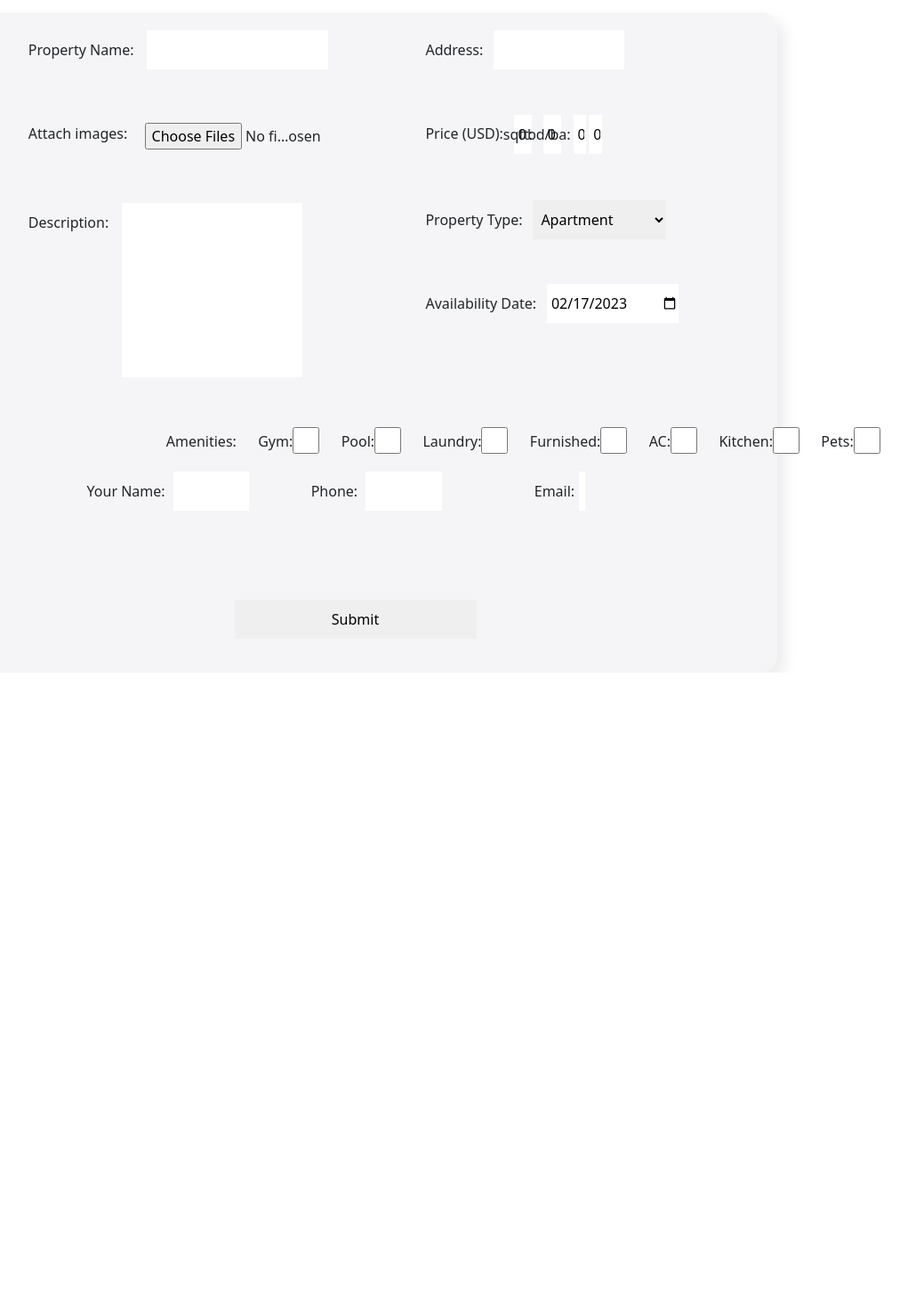
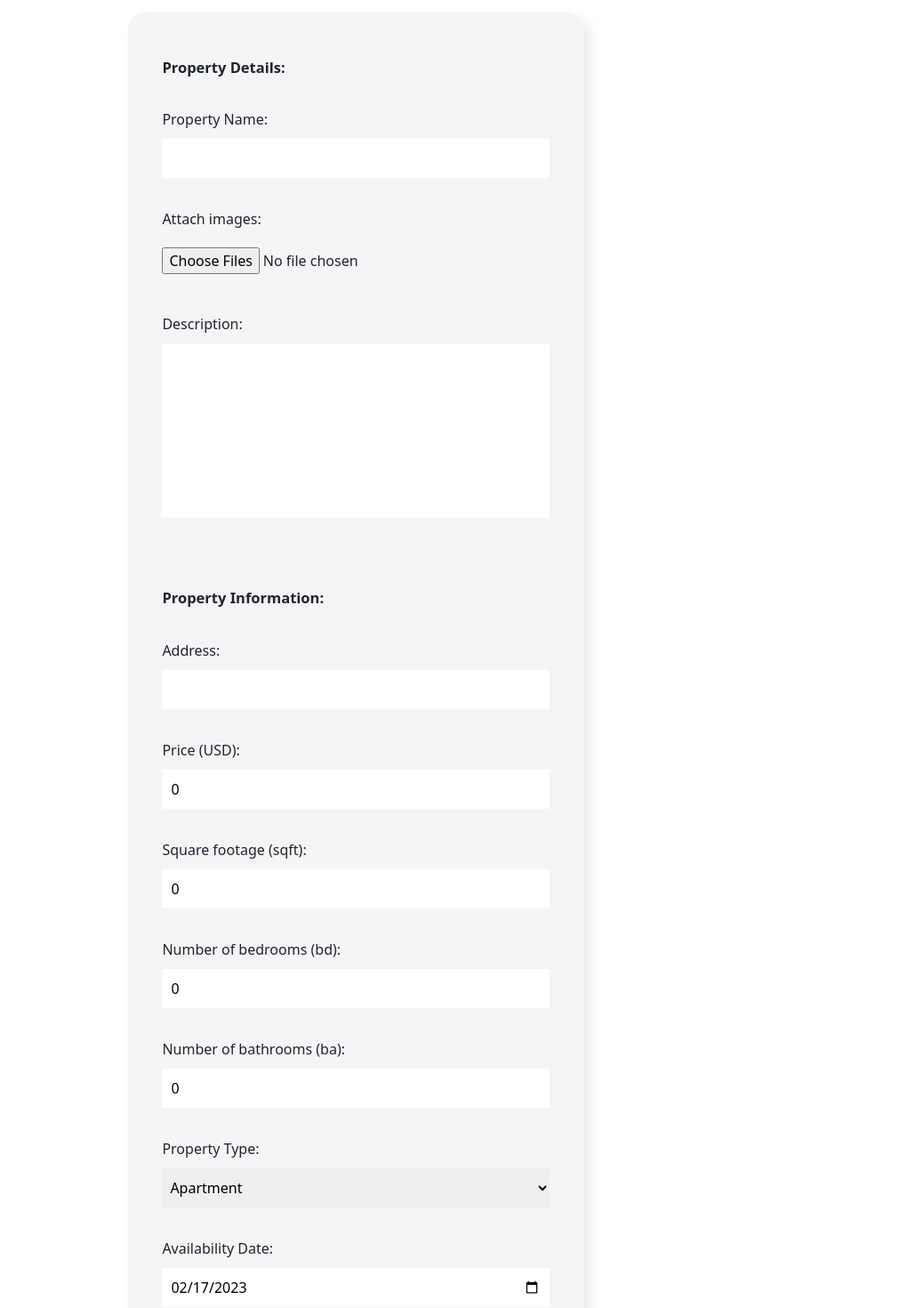
Before and after one commit to Team-12-CSE-210/housingWebsite, a React (Create React App) app in the folder frontend/: page /list in a window 1280 px wide. Shown: the part 80-1550 px from the top of the page at 89% size, without its empty margins (240-1261 px from the left). Before the commit the page ends 836 px from the top, so only its background shows below. Built offline with nearby package versions, Linux system fonts and the light colour scheme; what google-maps-react would draw is missing.

Commit message:
fix listing page css

```diff
--- a/frontend/src/components/ListingPage.js
+++ b/frontend/src/components/ListingPage.js
@@ -106,6 +106,7 @@ class ListingPage extends React.Component {
 
         Promise.all([resList, resImg]).then(() => {
             console.log("done");
+            alert("Your listing has been")
         });
     }
 
@@ -115,53 +116,88 @@ class ListingPage extends React.Component {
             <form onSubmit={this.handleSubmit} className="propcontainer">
                 <div class="row" >
                     <div class="column">
-                        <p>
+                        <text>Property Details:</text>
+                        <br/>
+                        <br/>
+                        <div>
                             <label>Property Name</label>
+                            <br/>
                             <input name="propertyName" type="text" value={this.state.propertyName} onChange={this.handleChange} required/>
-                        </p>
-                        <p>
+                        </div>
+                        <br/>
+                        <div>
                             <label>Attach images</label>
+                            <br/>
                             <input type="file" id="img" name="propertyImages" accept="image/*" multiple onChange={this.handleFiles} required/>
+                        </div>
+                        <br/>
+                        <div>
+                            <label>Description</label>
+                            <br/>
+                            <textarea name="description" rows="8" value={this.state.description} onChange={this.handleChange} required/>
+                        </div>
+                        <br/>
+                        <br/>
+                        <br/>
+                        <text>Property Information:</text>
+                        <br/>
+                        <br/>
+                        <div>
+                            <label>Address</label>
+                            <br/>
+                            <input name="address" type="text" value={this.state.address} onChange={this.handleChange} required/>
+                        </div>
+                        <br/>
+                        <div>
+                            <label for="price">Price (USD)</label>
+                            <br/>
+                            <input name="price" type="number" value={this.state.price} onChange={this.handleChange} required/>
+                        </div>
+                        <br/>
+                        <div>
+                            <label for="sqft">Square footage (sqft)</label>
+                            <br/>
+                            <input name="sqft" type="number" value={this.state.sqft} onChange={this.handleChange} required/>
+                        </div>
+                        <br/>
+                        <div>
+                            <label for="bdba">Number of bedrooms (bd)</label>
+                            <br/>
+                            <input name="bedrooms" type="number" value={this.state.bedrooms} onChange={this.handleChange} required/>
 
-                        </p>
-                        <p>
-                            <label>Description</label>
-                            <textarea name="description" rows="8" value={this.state.description} onChange={this.handleChange} required/>
-                        </p>
+
                         </div>
-                    <div class="column" >
-                        <p className="right">
-                            <label>Address</label>
-                            <input name="address" type="text" value={this.state.address} onChange={this.handleChange} required/>
-                        </p>
-                        <p className="right">
-                            <label for="price">Price (USD)</label>
-                            <input name="price" type="number" value={this.state.price} onChange={this.handleChange} required/>
-                            <label for="sqft">sqft</label>
-                            <input name="sqft" type="number" value={this.state.sqft} onChange={this.handleChange} required/>
-                            <label for="bdba">bd/ba</label>
-                            <input name="bedrooms" type="number" value={this.state.bedrooms} onChange={this.handleChange} required/>
+                        <br/>
+                        <div>
+                            <label for="bdba">Number of bathrooms (ba)</label>
+                            <br/>
                             <input name="bathrooms" type="number" value={this.state.bathrooms} onChange={this.handleChange} required/>
-                        </p>
-                        <p className="right">
+                        </div>
+                        <br/>
+                        <div>
                             <label>Property Type</label>
+                            <br/>
                             <select name="propertyType" value={this.state.propertyType} onChange={this.handleChange} required>
                                 <option value="apartment">Apartment</option>
                                 <option value="condo">Condo</option>
                                 <option value="house">House</option>
                                 <option value="townhouse">Townhouse</option>
                             </select>
-                        </p>
-                        <p className="right">
+                        </div>
+                        <br/>
+                        <div>
                             <label>Availability Date</label>
+                            <br/>
                             <input name="availabilityDate" type="date" value={this.state.availabilityDate} onChange={this.handleChange} required/>
-                        </p>
                         </div>
                     </div>
+                </div>
+                <br/>
                 <div class="amenities">
                     <div class="amenity">
-                        <label for="checkbox">Amenities</label>
+                        <label>Amenities</label>
                     </div>
+                    <br/>
                     <div class="amenity">
                         <label for="checkbox">Gym</label>
                         <input
@@ -219,22 +255,32 @@ class ListingPage extends React.Component {
                             onChange={this.handleChange}/>
                     </div>
                 </div>
-                <p>
-                    <div class="row">
-                        <div class="landlordcolumn left">
+                <br/>
+                <br/>
+                <br/>
+                <div>
+                    <text>Contact Information:</text>
+                    <br/>
+                    <br/>
+                    <div>
                         <label>Your Name</label>
+                        <br/>
                         <input name="landlordName" type="text" value={this.state.landlordName} onChange={this.handleChange} required/>
                     </div>
-                        <div class="landlordcolumn mid">
+                    <br/>
+                    <div>
                         <label>Phone</label>
+                        <br/>
                         <input name="phone" type="tel" value={this.state.phone} onChange={this.handleChange} required/>
                     </div>
-                        <div class="landlordcolumn right">
+                    <br/>
+                    <div>
                         <label>Email</label>
+                        <br/>
                         <input name="email" type="email" value={this.state.email} onChange={this.handleChange} required/>
                     </div>
                 </div>
-                </p>
+                <br/>
                 <div class="submit">
                     <input type="submit" value="Submit"/>
                 </div>
--- a/frontend/src/styles/ListingPage.css
+++ b/frontend/src/styles/ListingPage.css
@@ -1,20 +1,19 @@
-.row:after {
+/*.row:after {
     content: "";
     display: table;
     clear: both;
-}
+} */
 
 .margin {
     margin-left: 13%;
     margin-right: 13%;
 }
 
-.column {
-    float: left;
+/*.column {
     width: 50%;
-}
+} */
 
-.landlordcolumn {
+/* .landlordcolumn {
     float: left;
     width: 33%;
 }
@@ -27,21 +26,20 @@
     .landlordcolumn {
         width: 100%;
     }
-}
+}*/
+
 
 label {
-    float: left;
     /* width: 120px; */
-    padding: 0 4% 0 1%;
     padding-top: 10px;
     padding-bottom: 10px;
     text-align: right;
     font-size: 16px;
 }
 
+/*
 label[for=sqft] {
     float: none;
-    /* padding: 0 0.5% 0 3%; */
     text-align: left;
 }
 
@@ -49,13 +47,14 @@ label[for=bdba] {
     float: none;
     padding: 0 0.5% 0 3%;
     text-align: right;
-}
+}*/
 
 label[for=checkbox] {
     float:none;
     text-align: right;
-    padding-right: 0;
+    padding-right: 5px;
     position: relative;
+    font-size: 14px;
     top: -8px;
 }
 
@@ -64,13 +63,17 @@ label:after {
 }
 
 input {
-    width: calc(90% - 120px);
+    width: 100%;
     padding-top: 10px;
     padding-bottom: 10px;
-    padding-left: 5px;
+    padding-left: 10px;
+    padding-right: 10px;
 }
 
-input[name=price] {
+input[name=propertyImages] {
+    padding-left: 0;
+}
+/*input[name=price] {
     width: 7%;
     margin-right: calc(28.5% - 120px);
 
@@ -91,11 +94,7 @@ input[name=bathrooms] {
     width: 5%;
 }
 
-input[type=checkbox] {
-    width: 30px;
-    height: 30px;
-    margin-bottom: 20px;
-}
+
 
 input[type=date] {
     width: calc(90.45% - 120px);
@@ -103,15 +102,23 @@ input[type=date] {
 
 input[name=landlordName] input[name=email] input[name=phone]{
     width: calc(90% - 120px);
+}*/
+input[type=checkbox] {
+    width: 25px;
+    height: 25px;
+    margin-bottom: 17.5px;
 }
 
 textarea {
-    width: calc(90% - 120px);
+    width: 100%;
     resize: none;
 }
-
+text {
+    font-weight: bold;
+    font-size: 16.5px;
+}
 select {
-    width: calc(91% - 120px);
+    width: 100%;
     padding-top: 10px;
     padding-bottom: 10px;
     padding-left: 5px;
@@ -131,9 +138,7 @@ input::-webkit-inner-spin-button {
 }
 
 .amenities {
-    margin: auto;
-    width: 50%;
-    text-align: center;
+    width: 100%;
 }
 
 .amenity {
@@ -171,15 +176,15 @@ textarea {
 
 
 .propcontainer {
-    margin-left: 13%;
-    margin-right: 13%;
+    margin-left: 30%;
+    margin-right: 30%;
     padding: 3%;
     /* max-width: 1000px */
     /* column-count: 2; */
     column-fill: auto;
     /* border: solid 3px; */
     border-color: #cdcdcd;
-    padding-top: 20px;
+    padding-top: 50px;
     border-radius: 18px;
     border: none;
     display: border-box;
```
Lines whose indentation alone changed are shown as unchanged.
